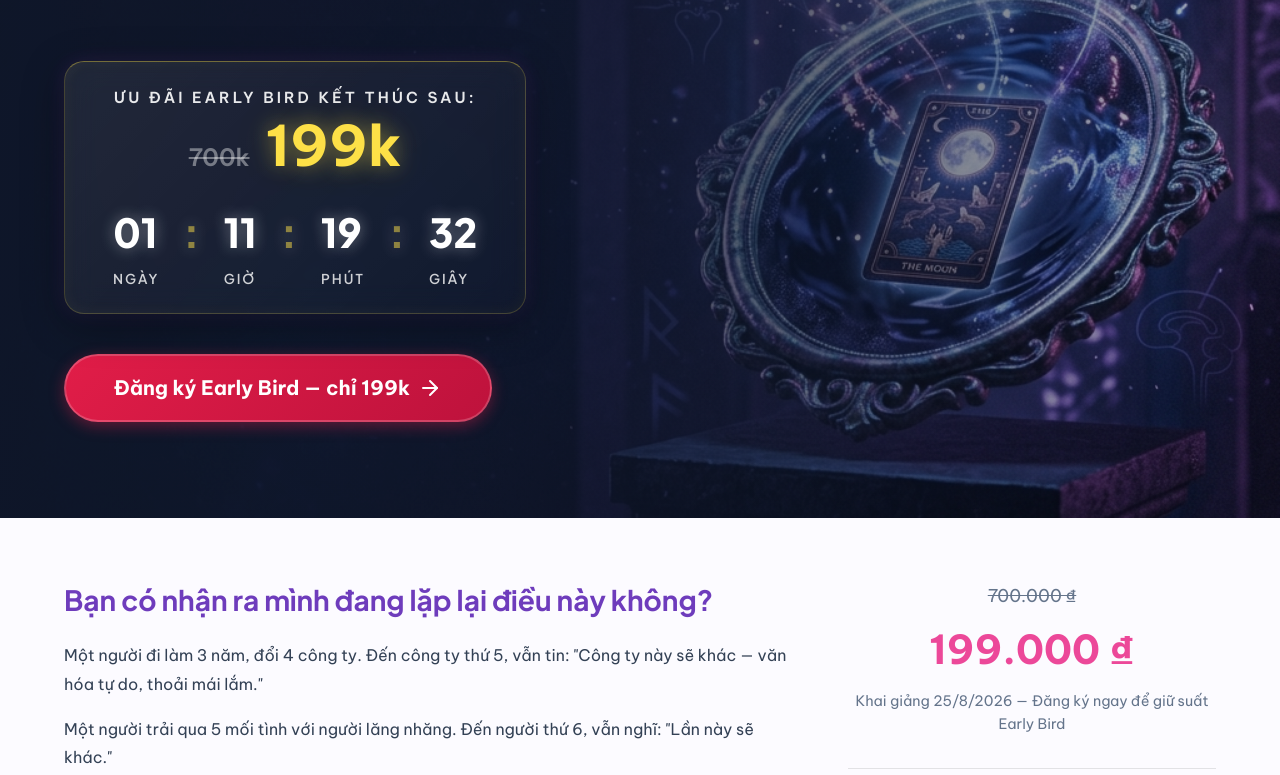
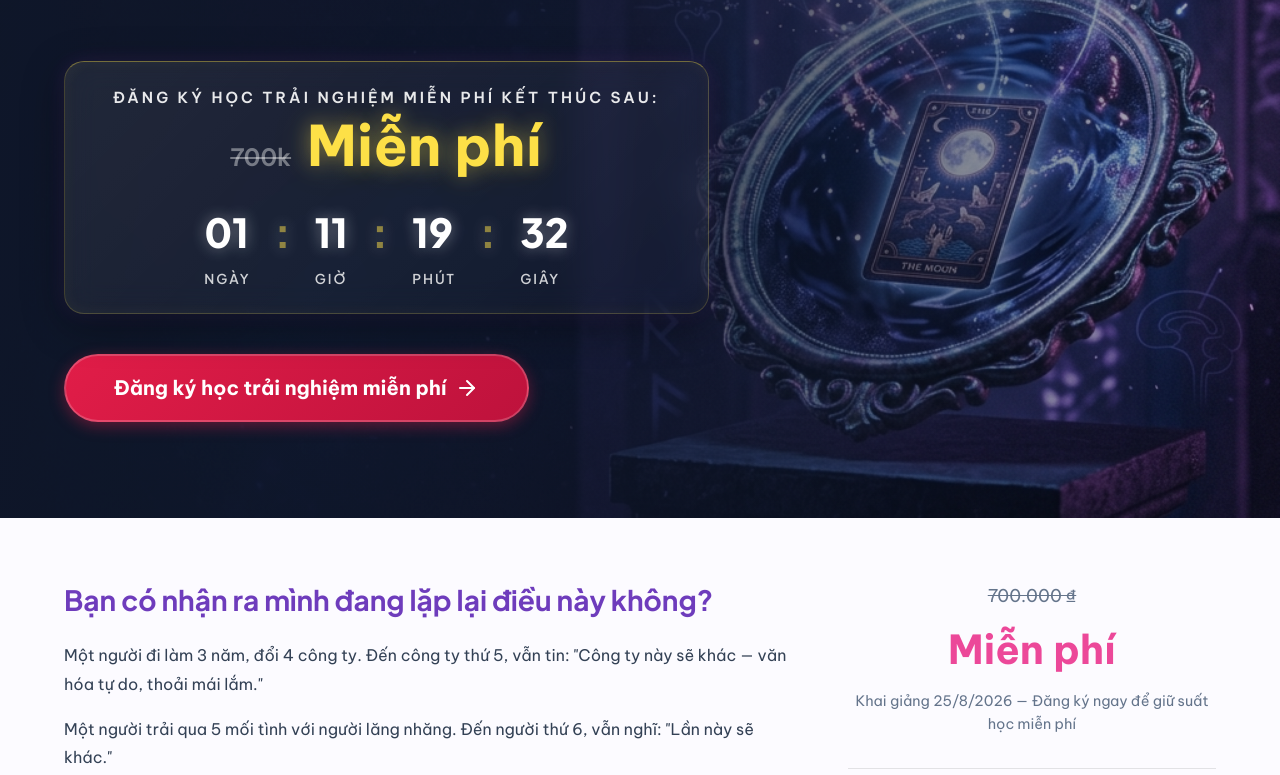
Before and after one commit to vyqhnv-cpu/my-first-web, a website: page public/khoa-hoc/tarot-va-tam-ly-hoc.html in a window 1280 px wide. Shown: the part 584-1359 px from the top of the page. Drawn offline with Linux system fonts and the light colour scheme; no server answers.

Commit message:
feat: change early bird 199k to free trial

```diff
--- a/public/khoa-hoc/tarot-va-tam-ly-hoc.html
+++ b/public/khoa-hoc/tarot-va-tam-ly-hoc.html
@@ -312,10 +312,10 @@
         <!-- Timer 1: Early Bird in Hero -->
         <div id="eb-timer-container" class="glass-timer">
           <div id="eb-label" style="text-align: center; margin-bottom: 1.5rem;">
-            <div style="font-size: 0.95rem; font-weight: 600; color: rgba(255,255,255,0.9); text-transform: uppercase; letter-spacing: 3px; margin-bottom: 0.5rem;">Ưu đãi Early Bird kết thúc sau:</div>
+            <div style="font-size: 0.95rem; font-weight: 600; color: rgba(255,255,255,0.9); text-transform: uppercase; letter-spacing: 3px; margin-bottom: 0.5rem;">Đăng ký học trải nghiệm miễn phí kết thúc sau:</div>
             <div style="display: flex; align-items: baseline; justify-content: center; gap: 1rem;">
               <span style="font-size: 1.5rem; font-weight: 600; color: rgba(255,255,255,0.4); text-decoration: line-through;">700k</span>
-              <span style="font-size: 3.5rem; font-weight: 900; color: #fde047; text-shadow: 0 0 20px rgba(253, 224, 71, 0.4), 0 0 40px rgba(253, 224, 71, 0.2); line-height: 1;">199k</span>
+              <span style="font-size: 3.5rem; font-weight: 900; color: #fde047; text-shadow: 0 0 20px rgba(253, 224, 71, 0.4), 0 0 40px rgba(253, 224, 71, 0.2); line-height: 1;">Miễn phí</span>
             </div>
           </div>
           <div id="eb-clock" style="display: flex; justify-content: center; gap: 1.5rem; font-family: var(--font-display); font-size: 2.5rem; font-weight: 800; color: white;">
@@ -328,7 +328,7 @@
 
         <div style="margin-top: 2rem; display: flex; justify-content: flex-start; align-items: center;">
           <a href="#dang-ky" class="btn btn-primary" style="background: linear-gradient(135deg, #e11d48, #be123c); color: white; padding: 1rem 3rem; border-radius: 50px; font-size: 1.25rem; font-weight: 700; text-decoration: none; box-shadow: 0 4px 15px rgba(225, 29, 72, 0.4); border: 2px solid rgba(255,255,255,0.2); transition: all 0.3s ease; display: inline-flex; align-items: center; gap: 0.5rem;" onmouseover="this.style.transform='translateY(-3px)'; this.style.boxShadow='0 8px 25px rgba(225, 29, 72, 0.6)'" onmouseout="this.style.transform='translateY(0)'; this.style.boxShadow='0 4px 15px rgba(225, 29, 72, 0.4)'">
-            Đăng ký Early Bird — chỉ 199k
+            Đăng ký học trải nghiệm miễn phí
             <svg width="24" height="24" viewBox="0 0 24 24" fill="none" stroke="currentColor" stroke-width="2" stroke-linecap="round" stroke-linejoin="round"><line x1="5" y1="12" x2="19" y2="12"></line><polyline points="12 5 19 12 12 19"></polyline></svg>
           </a>
         </div>
@@ -368,7 +368,7 @@
           <div style="text-align: center; margin-bottom: 3rem; padding-bottom: 1rem;">
             <h2 style="margin-bottom: 1.5rem; font-size: 1.5rem;">Sẵn sàng nhìn thấy vòng lặp của chính mình?</h2>
             <a href="#dang-ky" class="btn btn-primary" style="background: linear-gradient(135deg, #e11d48, #be123c); color: white; padding: 1rem 3rem; border-radius: 50px; font-size: 1.25rem; font-weight: 700; text-decoration: none; box-shadow: 0 4px 15px rgba(225, 29, 72, 0.4); display: inline-flex; align-items: center; gap: 0.5rem;">
-              Đăng ký giữ chỗ Early Bird — chỉ 199k
+              Đăng ký học trải nghiệm miễn phí
             </a>
             <p style="margin-top: 1rem; color: var(--color-muted); font-size: 0.95rem;">Số lượng ưu đãi giới hạn. Tư vấn viên sẽ liên hệ trong 24h.</p>
           </div>
@@ -410,7 +410,7 @@
               <li><strong>Thời lượng:</strong> 8 buổi học</li>
               <li><strong>Lịch học:</strong> Tối thứ 3 & thứ 6, 19h30</li>
               <li><strong>Ngày khai giảng:</strong> <span style="font-weight: 700; color: var(--color-primary);">25/08</span></li>
-              <li><strong>Học phí Early Bird:</strong> 199.000đ (giá gốc 700.000đ) — áp dụng đến hết ngày 22/08</li>
+              <li><strong>Học phí trải nghiệm:</strong> Miễn phí (giá gốc 700.000đ) — áp dụng đến hết ngày 22/08</li>
             </ul>
 
             <!-- COUNTDOWN TIMERS -->
@@ -432,7 +432,7 @@
             <div style="text-align: center; margin-top: 3rem; margin-bottom: 1rem;">
               <h2 style="margin-bottom: 1.5rem; font-size: 1.5rem;">Sẵn sàng nhìn thấy vòng lặp của chính mình?</h2>
               <a href="#dang-ky" class="btn btn-primary" style="background: linear-gradient(135deg, #e11d48, #be123c); color: white; padding: 1rem 3rem; border-radius: 50px; font-size: 1.25rem; font-weight: 700; text-decoration: none; box-shadow: 0 4px 15px rgba(225, 29, 72, 0.4); display: inline-flex; align-items: center; gap: 0.5rem;">
-                Đăng ký giữ chỗ Early Bird — chỉ 199k
+                Đăng ký học trải nghiệm miễn phí
               </a>
               <p style="margin-top: 1rem; color: var(--color-muted); font-size: 0.95rem;">Số lượng ưu đãi giới hạn. Tư vấn viên sẽ liên hệ trong 24h.</p>
             </div>
@@ -481,7 +481,7 @@
           <div class="content-section" style="text-align: center; margin-top: 3rem; padding-top: 3rem; border-top: 1px solid #e2e8f0;">
             <h2 style="margin-bottom: 1.5rem;">Sẵn sàng nhìn thấy vòng lặp của chính mình?</h2>
             <a href="#dang-ky" class="btn btn-primary" style="background: linear-gradient(135deg, #e11d48, #be123c); color: white; padding: 1rem 3rem; border-radius: 50px; font-size: 1.25rem; font-weight: 700; text-decoration: none; box-shadow: 0 4px 15px rgba(225, 29, 72, 0.4); display: inline-flex; align-items: center; gap: 0.5rem;">
-              Đăng ký giữ chỗ Early Bird — chỉ 199k
+              Đăng ký học trải nghiệm miễn phí
             </a>
             <p style="margin-top: 1rem; color: var(--color-muted); font-size: 0.95rem;">Số lượng ưu đãi giới hạn. Tư vấn viên sẽ liên hệ trong 24h.</p>
           </div>
@@ -495,10 +495,10 @@
                 700.000 ₫
               </div>
               <div id="price-current" style="font-size: 2.5rem; font-weight: 800; color: var(--color-secondary);">
-                199.000 ₫
+                Miễn phí
               </div>
               <p style="font-size: 0.9rem; color: var(--color-muted); margin-top: 0.5rem;">
-                <span id="sidebar-subtitle">Khai giảng 25/8/2026 — Đăng ký ngay để giữ suất Early Bird</span>
+                <span id="sidebar-subtitle">Khai giảng 25/8/2026 — Đăng ký ngay để giữ suất học miễn phí</span>
               </p>
             </div>
 
@@ -548,7 +548,7 @@
                 // Early Bird Timer
                 const diffEB = targetEB - now;
                 if (diffEB <= 0) {
-                  document.getElementById('eb-timer-container').innerHTML = '<div style="font-weight: 700; color: #9333ea; font-size: 1.1rem;">Ưu đãi Early Bird đã kết thúc — Giá hiện tại: 700.000đ</div>';
+                  document.getElementById('eb-timer-container').innerHTML = '<div style="font-weight: 700; color: #9333ea; font-size: 1.1rem;">Ưu đãi học trải nghiệm đã kết thúc — Giá hiện tại: 700.000đ</div>';
                   document.getElementById('eb-timer-container').style.background = '#f1f5f9';
                   document.getElementById('eb-timer-container').style.borderColor = '#cbd5e1';
                   document.getElementById('price-original').style.display = 'none';
```
